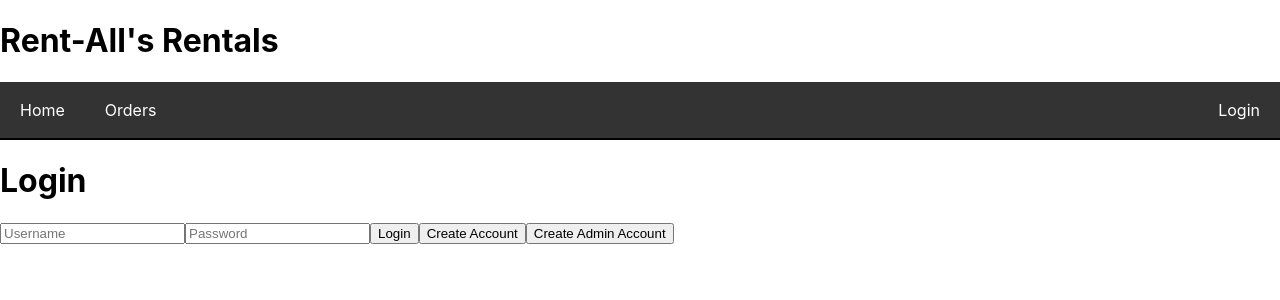
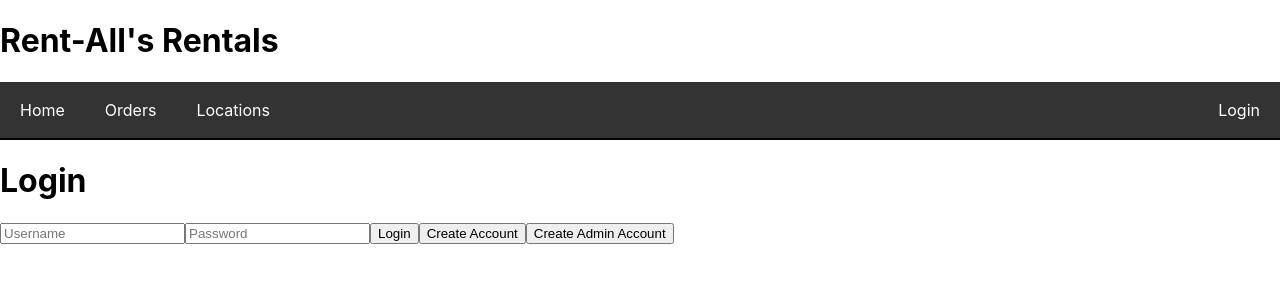
Before and after one commit to 240408-JavaReactAWS/CarRentalProject1, a React (Create React App) app in the folder car-rental-frontend/: page / in a window 1280 px wide. Shown: the top 300 px of the page. Built offline with nearby package versions, Linux system fonts and the light colour scheme.

Commit message:
Basic Location selection page

```diff
--- a/car-rental-frontend/src/App.tsx
+++ b/car-rental-frontend/src/App.tsx
@@ -6,6 +6,7 @@ import OrderPage from './components/orders/OrderPage';
 import Nav from './components/nav/Nav';
 import Login from './components/login/Login';
 import VehicleForm from './components/vehicles/VehicleForm';
+import LocationPage from './components/locations/LocationPage';
 
 
 function App() {
@@ -24,6 +25,7 @@ function App() {
           <Route path="/" element={<Login />} />
           {/* <Route path="/vehicles" element={<VehiclePage />} /> */}
           <Route path="/orders" element={<OrderPage {...localStorage.user} />} />
+          <Route path="/locations" element={<LocationPage />} />
           <Route path="/login" element={<Login />} />
           <Route path="/admin/create-vehicle" element={<VehicleForm/>} />
         </Routes>
--- /dev/null
+++ b/car-rental-frontend/src/components/locations/LocationPage.tsx
@@ -0,0 +1,47 @@
+import React, { useEffect, useState } from 'react'
+import axios from 'axios'
+import { ILocation } from '../../models/ILocation'
+
+function LocationPage() {
+
+    const [locations, setLocations] = useState<ILocation[]>([])
+    const [selectedLocation, setSelectedLocation] = useState<ILocation | null | undefined>(null)
+
+    useEffect(() => {
+        let asyncCall = async () => {
+            let res = await axios.get('http://localhost:8080/locations')
+            .then((response) => {
+                setLocations(response.data)
+
+            })
+            .catch((error) => {
+                console.log(error)
+            })
+        }
+        asyncCall()
+    }, [])
+
+    const setSelectedLocationHandler = (e: React.ChangeEvent<HTMLSelectElement>) => {
+        let location: ILocation | undefined = locations.find(location => location.locationId == parseInt(e.target.value))
+        setSelectedLocation(location)
+    }
+
+
+  return (
+    <div>
+        <h1>Locations</h1>
+        <select name="locations" onChange={setSelectedLocationHandler}>
+            <option value="0">Select a location</option>
+            {locations.map((location) => {
+                return (
+                    <option value={location.locationId} key={"location"+location.locationId}>{location.streetAddress}, {location.city}, {location.state} {location.postalCode}</option>
+                )
+            })}
+        </select>
+        <h1>Selected location ID: {selectedLocation?.locationId}</h1>
+        <h1>Selected location: {selectedLocation?.streetAddress}</h1>
+    </div>
+  )
+}
+
+export default LocationPage
--- a/car-rental-frontend/src/components/nav/Nav.tsx
+++ b/car-rental-frontend/src/components/nav/Nav.tsx
@@ -13,6 +13,9 @@ function Nav() {
                 <Link to="/orders">Orders</Link>
             </li>
             <li>
+                <Link to="/locations">Locations</Link>
+            </li>
+            <li>
                 <Link to="/login">Login</Link>
             </li>
         </ul>
```
Also changed, not shown: car-rental-frontend/src/components/locations/Location.tsx (added, +13 -0 lines).
